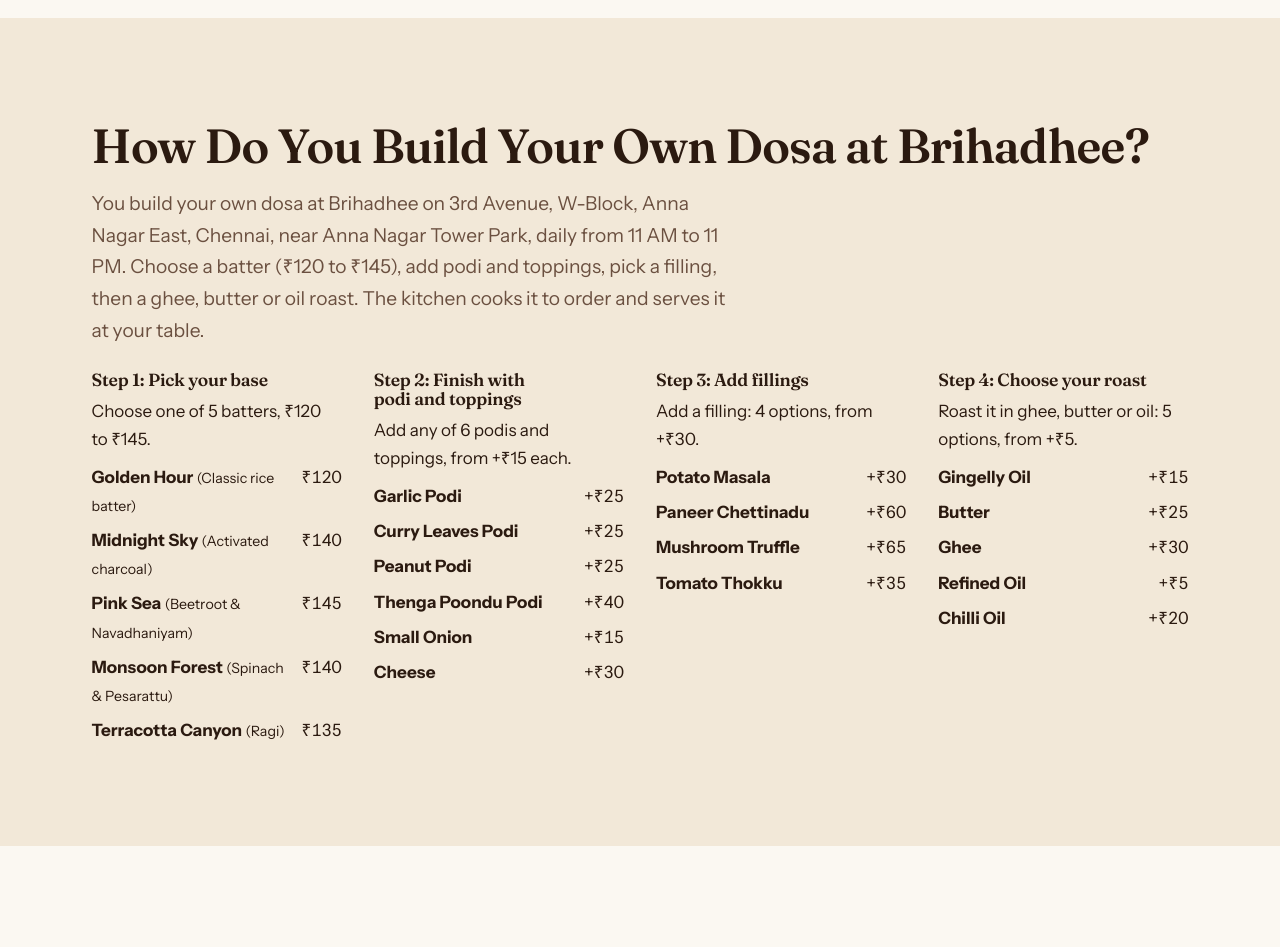
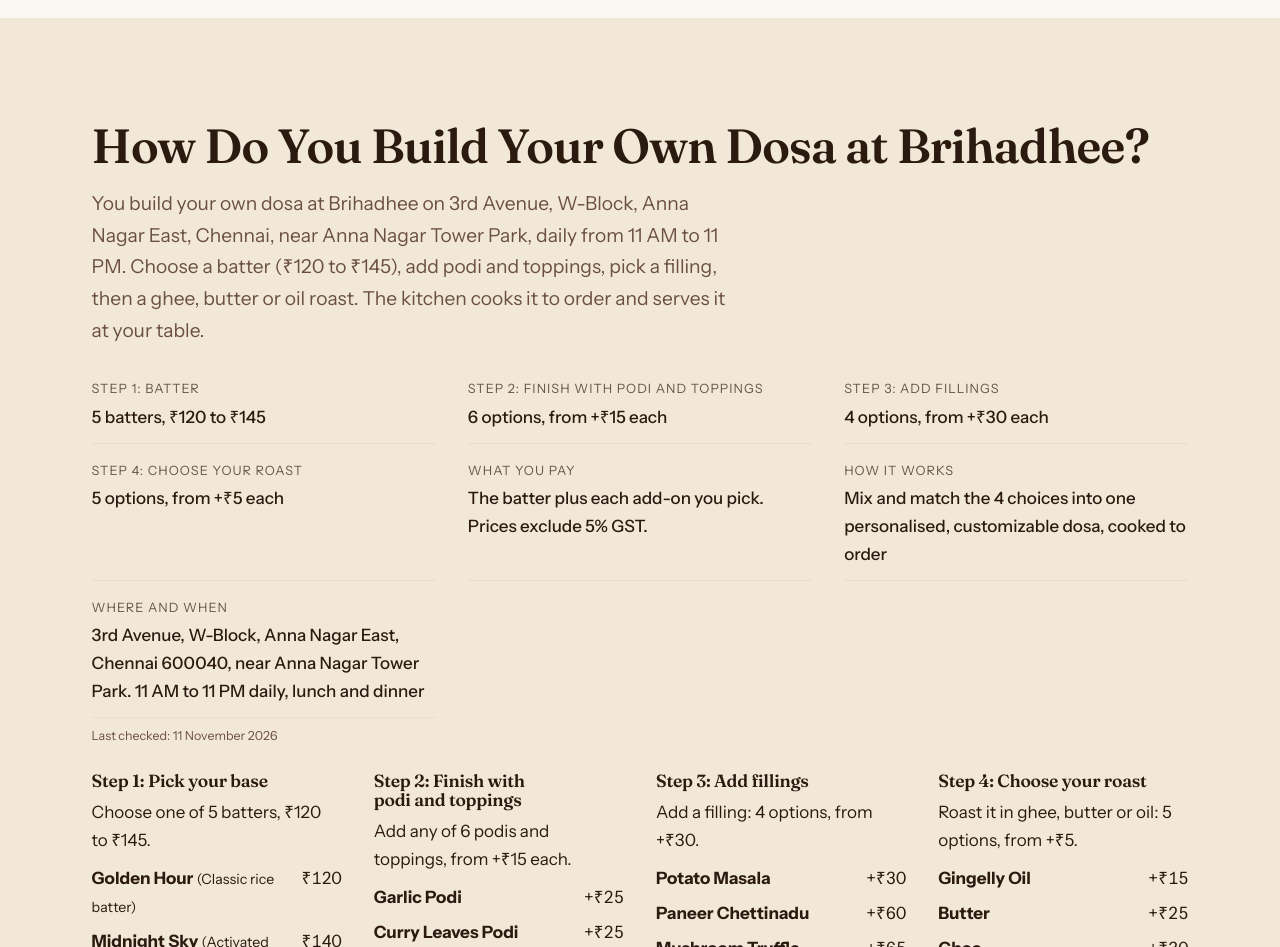
Before and after one commit to Shashan3k/brihadhee, an Astro site: page /menu/dosa in a window 1280 px wide. Shown: the part 2240-3187 px from the top of the page. Built offline with nearby package versions, Linux system fonts and the light colour scheme; Astro itself is replaced by a stand-in of ours; no server answers.

Commit message:
fix: render the Build Your Own Dosa fact table and Last checked date (were never passed)
Step 5 set facts/checked on howItWorks, but dosa.astro renders that section with
BuildYourOwnDosa, which did not accept them, so the table never appeared. The
component now takes facts/checked (plain text) and the page passes them.

Co-Authored-By: Claude Opus 5.5 <noreply@anthropic.com>

```diff
--- a/src/components/BuildYourOwnDosa.astro
+++ b/src/components/BuildYourOwnDosa.astro
@@ -9,6 +9,7 @@
  *   show="suggestions"  heading and suggestions only (/menu/dosa/ combinations)
  */
 import { byo, rupees, BYO_DEFINITION } from "../lib/menu-facts.js";
+import { longDate } from "../data/entity-truth.ts";
 
 const {
   id = "build-your-own-dosa",
@@ -18,6 +19,8 @@ const {
   show = "all",
   suggestionsTitle = "Chef's suggestions",
   tint = false,
+  facts = [], // [[label, value]] short fact table after the lead (plain text), as in ContentSection
+  checked = "", // "YYYY-MM-DD": the facts' verification date, shown as "Last checked"
 } = Astro.props;
 const H = `h${headingLevel}`;
 const Sub = `h${headingLevel + 1}`;
@@ -34,6 +37,17 @@ const SuggestionHeading = show === "suggestions" ? H : Sub;
       <H class="section__title" id={`${id}-title`}>{title}</H>
     )}
     {lead && <p class="section__lead">{lead}</p>}
+    {facts.length > 0 && (
+      <dl class="glance__list content__facts">
+        {facts.map(([term, value]) => (
+          <div class="glance__row">
+            <dt>{term}</dt>
+            <dd>{value}</dd>
+          </div>
+        ))}
+      </dl>
+    )}
+    {checked && <p class="field__hint content__checked">Last checked: <time datetime={checked}>{longDate(checked)}</time></p>}
 
     {showSteps && (
       <ol class="byo__steps">
--- a/src/pages/menu/dosa.astro
+++ b/src/pages/menu/dosa.astro
@@ -42,7 +42,7 @@ const schema = pageGraph({
       {...page.definition}
       image={{ name: "dosa", alt: "Golden dosa with sambar and chutneys on a banana leaf", caption: "A dosa from the Brihadhee kitchen" }}
     />
-    <BuildYourOwnDosa id={page.howItWorks.id} title={page.howItWorks.title} lead={page.howItWorks.lead} show="steps" tint />
+    <BuildYourOwnDosa id={page.howItWorks.id} title={page.howItWorks.title} lead={page.howItWorks.lead} facts={page.howItWorks.facts} checked={page.howItWorks.checked} show="steps" tint />
     <BuildYourOwnDosa id={page.combinations.id} suggestionsTitle={page.combinations.title} lead={page.combinations.lead} show="suggestions" />
     <ContentSection {...page.classics} tint />
     {page.liveCounter && <ContentSection {...page.liveCounter} tint={false} />}
```
